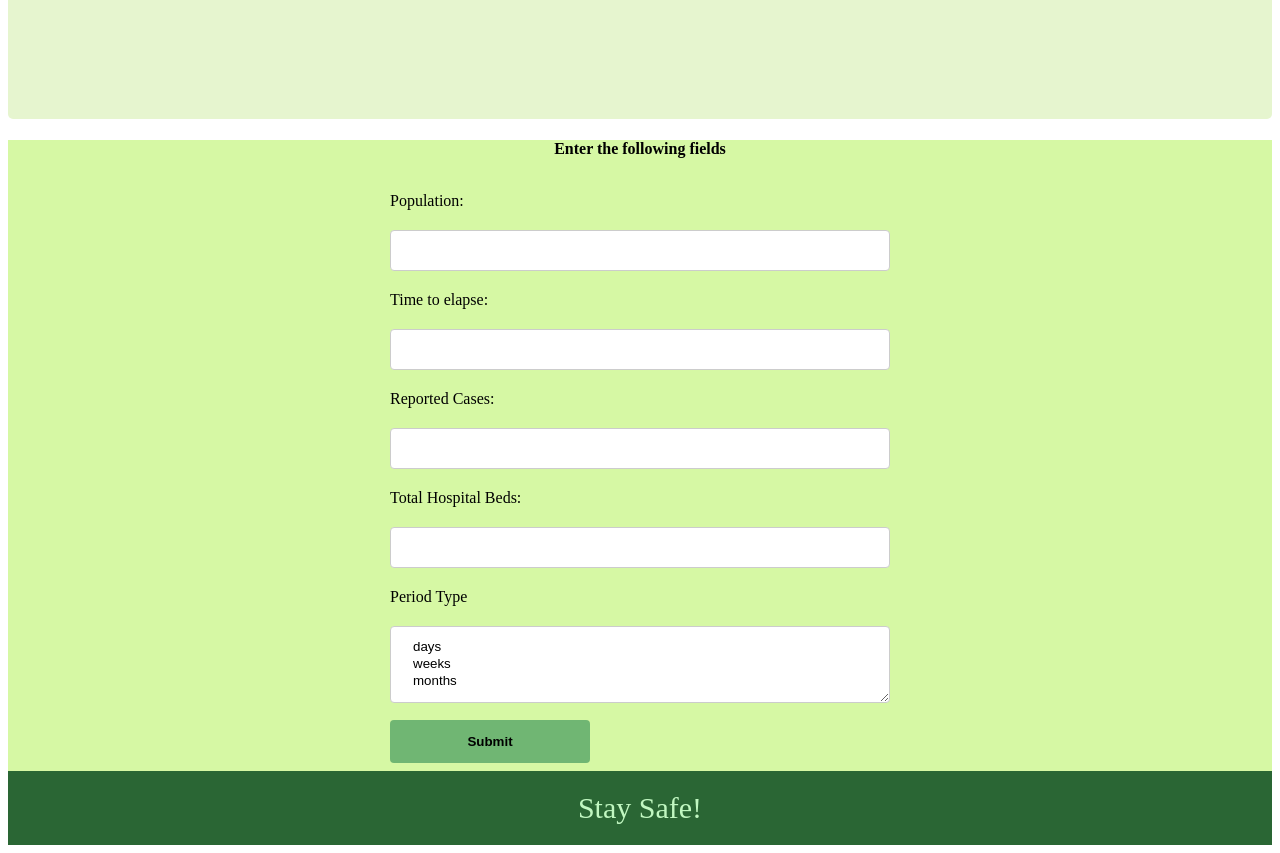
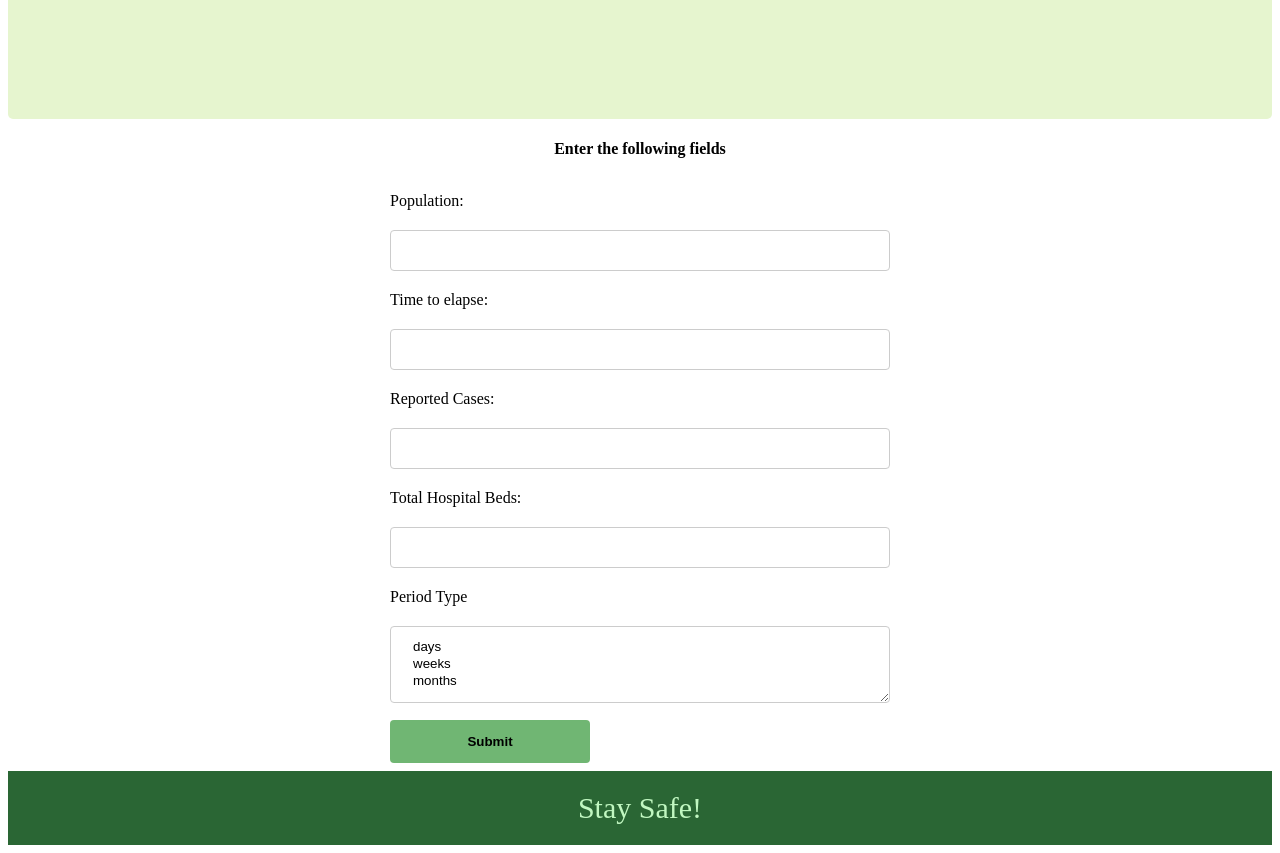
Before and after one commit to Idadelveloper/symmetrical-goggles, a website: page index.html in a window 1280 px wide. Shown: the part 79-932 px from the top of the page. Drawn offline with Linux system fonts and the light colour scheme.

Commit message:
Update styles.css

```diff
--- a/styles.css
+++ b/styles.css
@@ -52,9 +52,9 @@ input[type=text], select,input[type=number] {
       margin: auto;
   }
 
-  section {
+/*  section {
       background-color: rgb(214, 248, 164);
-  }
+  }*/
 
 footer {
     background: rgb(42, 102, 52);
```
